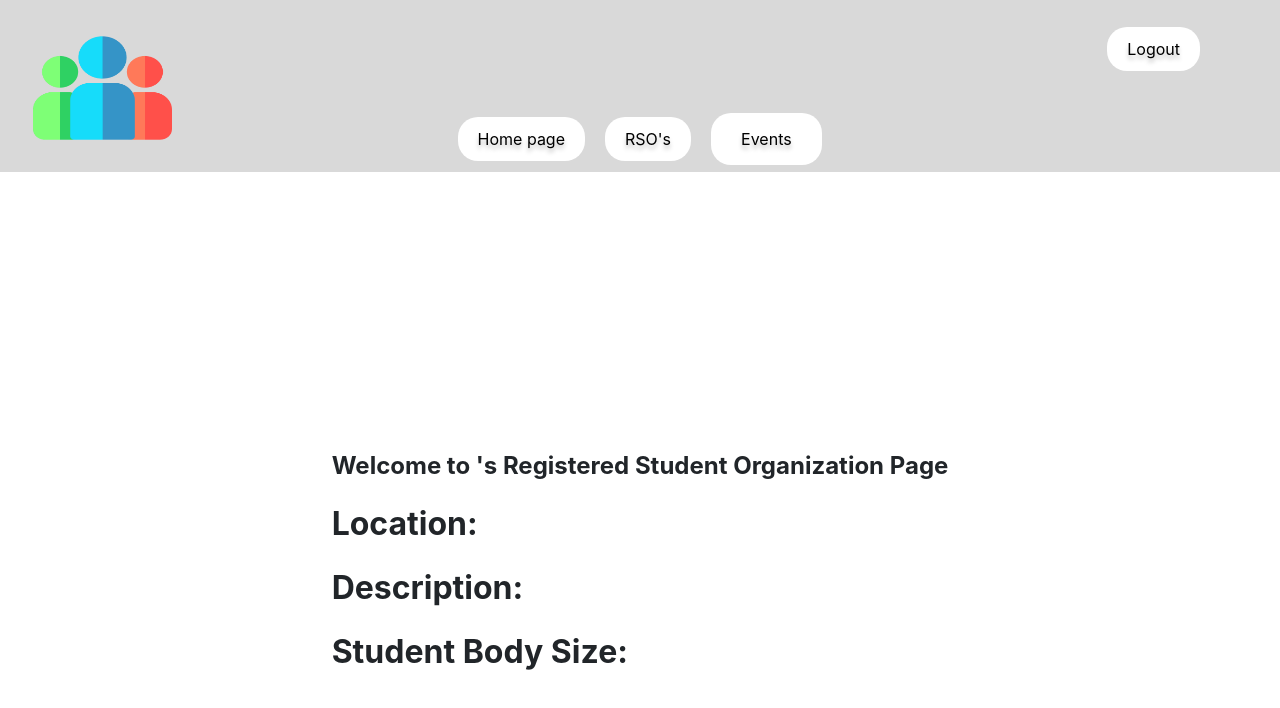
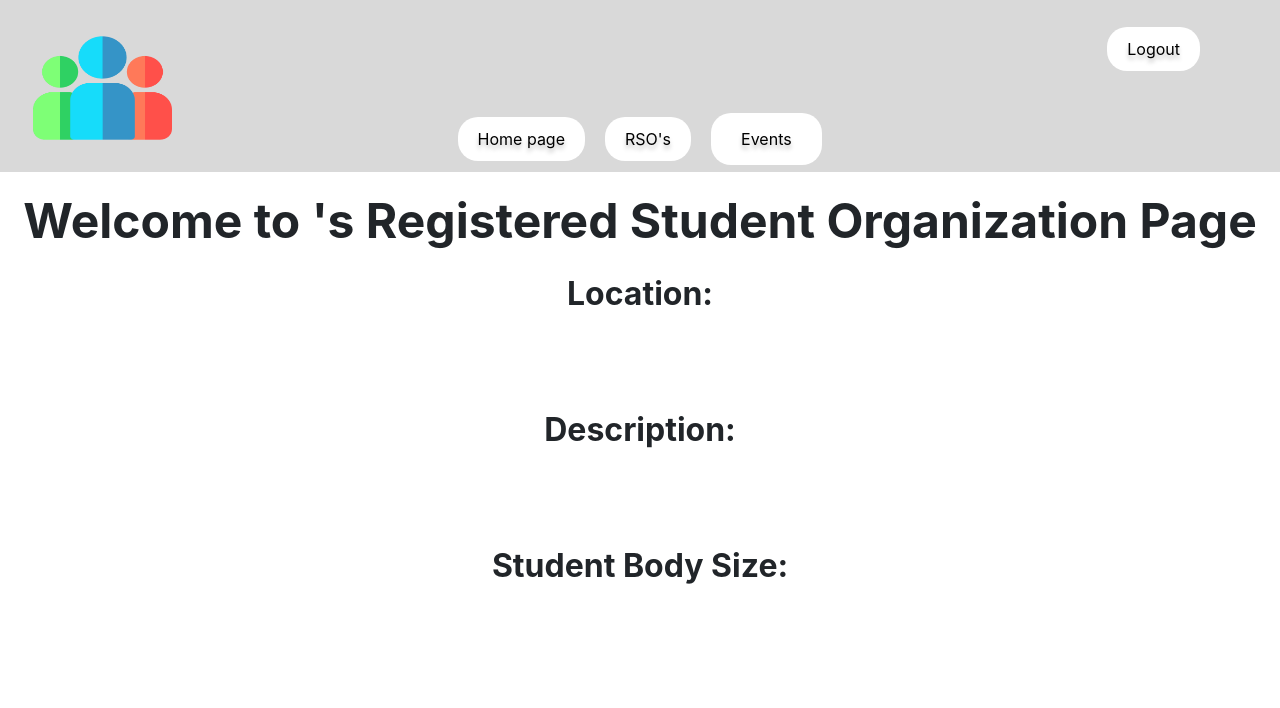
Before and after one commit to SantiagoMS03/ucfevents, a React (Create React App) app in the folder client/: page /welcome in a window 1280 px wide. Shown: the top 708 px of the page. Built offline with nearby package versions, Linux system fonts and the light colour scheme; no server answers; the HTML template or start-up script is replaced by a standard one.

Commit message:
Welcome page

```diff
--- a/client/src/components/Welcome.js
+++ b/client/src/components/Welcome.js
@@ -29,12 +29,12 @@ const Welcome = () => {
   }, []);
 
     return (
-        <div className="container">
+        <div className="container7">
           <div>
-            <h1 className="title">Welcome to {unis.name}'s Registered Student Organization Page</h1>
-            <p className="info"><span className="bold large">Location:</span><br />{unis.location}</p>
-            <p className="info"><span className="bold large">Description:</span> <br />{unis.description}</p>
-            <p className="info"><span className="bold large">Student Body Size:</span> <br />{unis.students}</p>
+            <h1 className="title2">Welcome to {unis.name}'s Registered Student Organization Page</h1>
+            <p className="info2"><span className="bold large">Location:</span><br />{unis.location}</p>
+            <p className="info2"><span className="bold large">Description:</span> <br />{unis.description}</p>
+            <p className="info2"><span className="bold large">Student Body Size:</span> <br />{unis.students}</p>
           </div>
         </div>
       );
```
Also changed, not shown: client/src/components/Welcome.css (line endings or trailing spaces).
